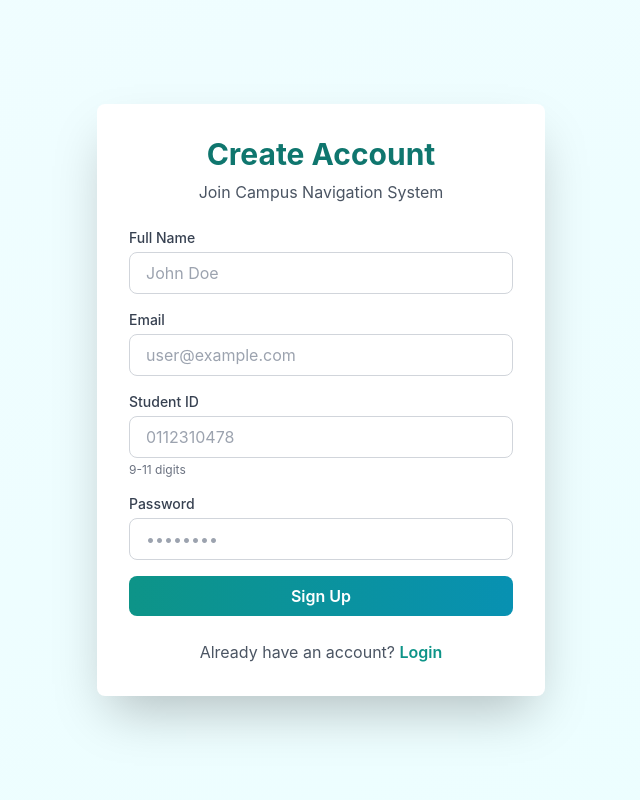
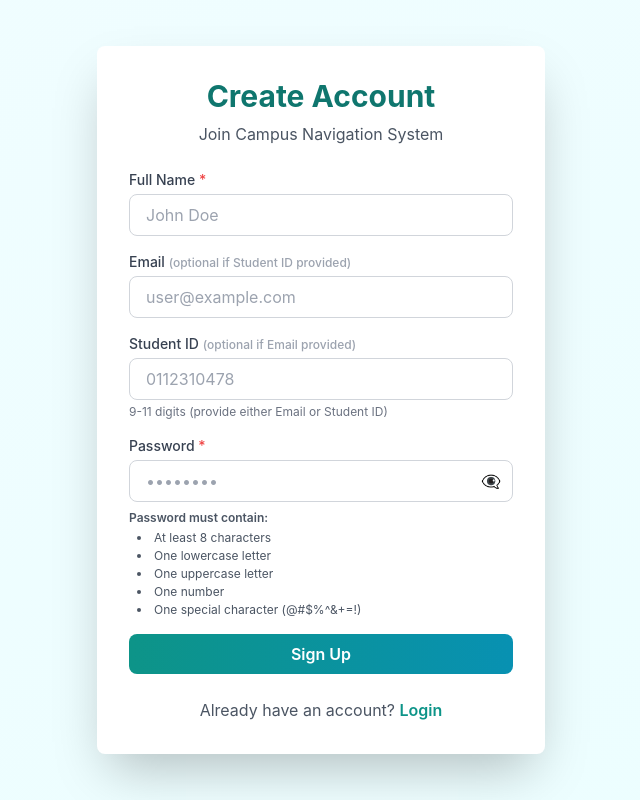
Before and after one commit to msakib2310478-cmd/Smart-Campus-Navigation-Crowd-Density-Monitoring-System, a React (Vite) app in the folder frontend/: page /signup in a window 1280 px wide. Shown: the whole page, without its empty margins (319-959 px from the left). Built offline with nearby package versions, Linux system fonts and the light colour scheme.

Commit message:
Enhance SignupPage with validation and password toggle
Added password visibility toggle and enhanced form validation for full name, email, student ID, and password strength. Updated error messages and improved user feedback.

```diff
--- a/frontend/src/pages/SignupPage.tsx
+++ b/frontend/src/pages/SignupPage.tsx
@@ -10,20 +10,97 @@ export const SignupPage: React.FC = () => {
   const [fullName, setFullName] = useState('');
   const [error, setError] = useState('');
   const [loading, setLoading] = useState(false);
+  const [showPassword, setShowPassword] = useState(false);
   const navigate = useNavigate();
   const { login } = useAuth();
+
+  const validateForm = () => {
+    if (!fullName.trim()) {
+      setError('Full name is required');
+      return false;
+    }
+
+    // Check if at least one identifier is provided
+    const hasEmail = email && email.trim() !== '';
+    const hasStudentId = studentId && studentId.trim() !== '';
+
+    if (!hasEmail && !hasStudentId) {
+      setError('Either email or student ID is required');
+      return false;
+    }
+
+    // Validate email if provided
+    if (hasEmail && !/^[^\s@]+@[^\s@]+\.[^\s@]+$/.test(email)) {
+      setError('Please enter a valid email address');
+      return false;
+    }
+
+    // Validate student ID if provided
+    if (hasStudentId && !/^\d{9,11}$/.test(studentId)) {
+      setError('Student ID must be 9-11 digits');
+      return false;
+    }
+
+    if (!password) {
+      setError('Password is required');
+      return false;
+    }
+
+    // Password strength validation
+    if (password.length < 8) {
+      setError('Password must be at least 8 characters long');
+      return false;
+    }
+
+    if (!/(?=.*[a-z])/.test(password)) {
+      setError('Password must contain at least one lowercase letter');
+      return false;
+    }
+
+    if (!/(?=.*[A-Z])/.test(password)) {
+      setError('Password must contain at least one uppercase letter');
+      return false;
+    }
+
+    if (!/(?=.*[0-9])/.test(password)) {
+      setError('Password must contain at least one number');
+      return false;
+    }
+
+    if (!/(?=.*[@#$%^&+=!])/.test(password)) {
+      setError('Password must contain at least one special character (@#$%^&+=!)');
+      return false;
+    }
+
+    return true;
+  };
 
   const handleSubmit = async (e: React.FormEvent) => {
     e.preventDefault();
     setError('');
+
+    if (!validateForm()) {
+      return;
+    }
+
     setLoading(true);
 
     try {
-      const response = await authAPI.signup(email, studentId, password, fullName);
+      // Send empty string for unused field, or null
+      const response = await authAPI.signup(
+        email.trim() || null,
+        studentId.trim() || null,
+        password,
+        fullName.trim()
+      );
+
+      console.log('Signup successful:', response.data);
       login(response.data);
       navigate('/dashboard');
     } catch (err: any) {
-      setError(err.response?.data?.message || 'Signup failed');
+      console.error('Signup error:', err);
+      const errorMessage = err.response?.data?.message || err.message || 'Signup failed. Please try again.';
+      setError(errorMessage);
     } finally {
       setLoading(false);
     }
@@ -39,19 +116,22 @@ export const SignupPage: React.FC = () => {
 
         <form onSubmit={handleSubmit} className="space-y-4">
           <div>
-            <label className="block text-sm font-medium text-gray-700 mb-1">Full Name</label>
+            <label className="block text-sm font-medium text-gray-700 mb-1">
+              Full Name <span className="text-red-500">*</span>
+            </label>
             <input
               type="text"
               value={fullName}
               onChange={(e) => setFullName(e.target.value)}
-              required
               className="w-full px-4 py-2 border border-gray-300 rounded-lg focus:ring-2 focus:ring-teal-500 focus:border-transparent"
               placeholder="John Doe"
             />
           </div>
 
           <div>
-            <label className="block text-sm font-medium text-gray-700 mb-1">Email</label>
+            <label className="block text-sm font-medium text-gray-700 mb-1">
+              Email <span className="text-gray-400 text-xs">(optional if Student ID provided)</span>
+            </label>
             <input
               type="email"
               value={email}
@@ -62,7 +142,9 @@ export const SignupPage: React.FC = () => {
           </div>
 
           <div>
-            <label className="block text-sm font-medium text-gray-700 mb-1">Student ID</label>
+            <label className="block text-sm font-medium text-gray-700 mb-1">
+              Student ID <span className="text-gray-400 text-xs">(optional if Email provided)</span>
+            </label>
             <input
               type="text"
               value={studentId}
@@ -70,19 +152,39 @@ export const SignupPage: React.FC = () => {
               className="w-full px-4 py-2 border border-gray-300 rounded-lg focus:ring-2 focus:ring-teal-500 focus:border-transparent"
               placeholder="0112310478"
             />
-            <p className="text-xs text-gray-500 mt-1">9-11 digits</p>
+            <p className="text-xs text-gray-500 mt-1">9-11 digits (provide either Email or Student ID)</p>
           </div>
 
           <div>
-            <label className="block text-sm font-medium text-gray-700 mb-1">Password</label>
+            <label className="block text-sm font-medium text-gray-700 mb-1">
+              Password <span className="text-red-500">*</span>
+            </label>
+            <div className="relative">
               <input
-              type="password"
+                type={showPassword ? 'text' : 'password'}
                 value={password}
                 onChange={(e) => setPassword(e.target.value)}
-              required
                 className="w-full px-4 py-2 border border-gray-300 rounded-lg focus:ring-2 focus:ring-teal-500 focus:border-transparent"
                 placeholder="••••••••"
               />
+              <button
+                type="button"
+                onClick={() => setShowPassword(!showPassword)}
+                className="absolute right-3 top-1/2 -translate-y-1/2 text-gray-500 hover:text-gray-700"
+              >
+                {showPassword ? '👁️' : '👁️‍🗨️'}
+              </button>
+            </div>
+            <div className="mt-2 text-xs text-gray-600 space-y-1">
+              <p className="font-semibold">Password must contain:</p>
+              <ul className="list-disc list-inside space-y-0.5 ml-2">
+                <li className={password.length >= 8 ? 'text-green-600' : ''}>At least 8 characters</li>
+                <li className={/(?=.*[a-z])/.test(password) ? 'text-green-600' : ''}>One lowercase letter</li>
+                <li className={/(?=.*[A-Z])/.test(password) ? 'text-green-600' : ''}>One uppercase letter</li>
+                <li className={/(?=.*[0-9])/.test(password) ? 'text-green-600' : ''}>One number</li>
+                <li className={/(?=.*[@#$%^&+=!])/.test(password) ? 'text-green-600' : ''}>One special character (@#$%^&+=!)</li>
+              </ul>
+            </div>
           </div>
 
           <button
```
Lines whose indentation alone changed are shown as unchanged.
